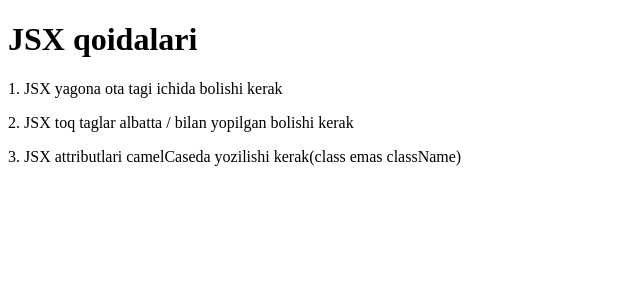
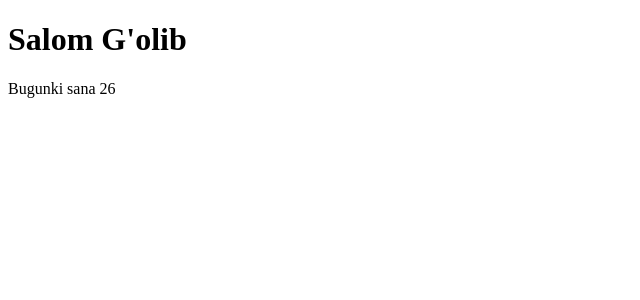
Before and after one commit to golib9191/react-lesson, a React (Vite) app: page / in a window 1280 px wide. Shown: the top 300 px of the page, without its empty margins (0-640 px from the left). Built offline with nearby package versions, Linux system fonts and the light colour scheme.

Commit message:
Salomlashish

```diff
--- a/src/App.jsx
+++ b/src/App.jsx
@@ -1,9 +1,9 @@
-import JSXRules from "./components/JSXRules.jsx";
+import Salom from "./components/Salomlash.jsx";
 
 export const App = () => {
     return (
         <div>
-            <JSXRules/>
+            <Salom/>
         </div>
     )
 }
--- a/src/components/JSXRules.jsx
+++ /dev/null
@@ -1,11 +0,0 @@
-const JsxRules = () => {
-    return (
-        <div>
-            <h1>JSX qoidalari</h1>
-            <p>1. JSX yagona ota tagi ichida bolishi kerak</p>
-            <p>2. JSX toq taglar albatta / bilan yopilgan bolishi kerak</p>
-            <p>3. JSX attributlari camelCaseda yozilishi kerak(class emas className)</p>
-        </div>
-    )
-}
-export default JsxRules
--- /dev/null
+++ b/src/components/Salomlash.jsx
@@ -0,0 +1,12 @@
+const Salom = () => {
+    const name = "G'olib"
+    const date = new Date()
+    return (
+        <div>
+            <h1>Salom {name}</h1>
+            <p>Bugunki sana {date.getDate()}</p>
+        </div>
+
+    )
+}
+export default Salom
```
